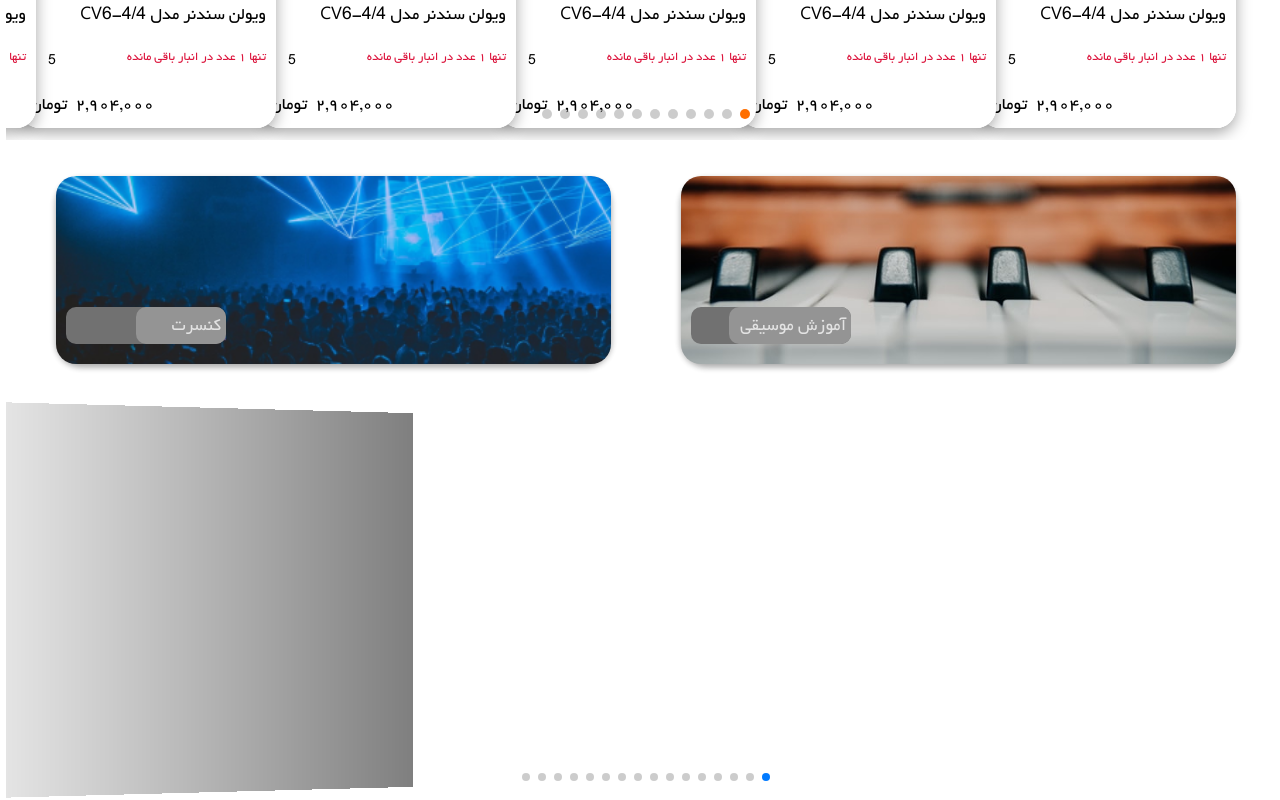
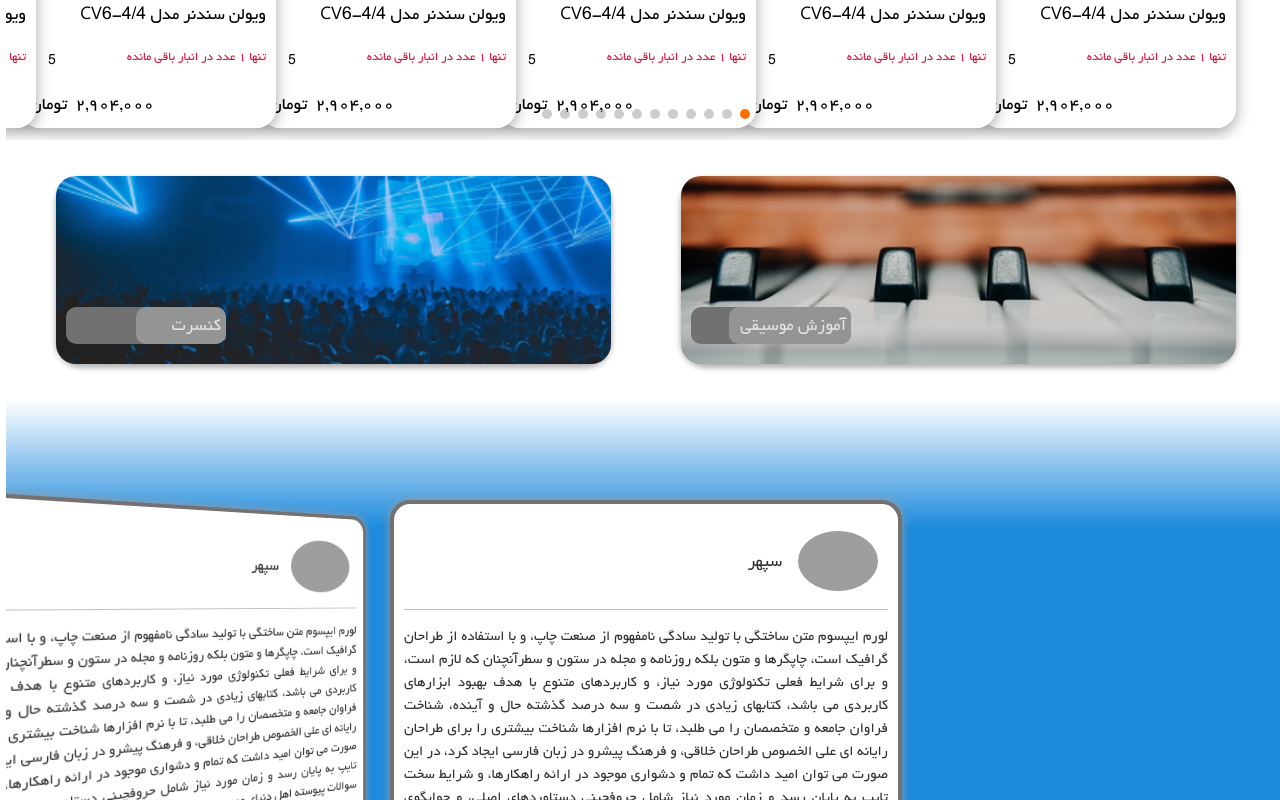
Before and after one commit to sepehrzmn/dokan-shopping-web, a React (Create React App) app: page / in a window 1280 px wide. Shown: the part 1820-2620 px from the top of the page. Built offline with nearby package versions, Linux system fonts and the light colour scheme; grey boxes are pictures that could not be loaded; some icons are missing; a web font is replaced by a local one.

Commit message:
update Comment and Comments

```diff
--- /dev/null
+++ b/src/Components/Comment/Comment.css
@@ -0,0 +1,26 @@
+.comment {
+	background: white;
+	box-shadow: 0 0 10px rgb(154, 154, 154);
+	padding: 10px;
+	border-radius: 20px;
+	border: 4px solid rgb(115, 113, 113);
+	color: rgb(52, 52, 52);
+}
+.c-title {
+	display: flex;
+	align-items: center;
+	gap: 1rem;
+	border-bottom: 1px solid rgb(192, 191, 191);
+	padding: 10px;
+}
+.c-title > img {
+	border-radius: 50%;
+	max-width: 80px !important;
+}
+.c-title > h4 {
+	font-weight: 100;
+}
+.c-body > p {
+	text-align: justify;
+	font-size: 15px;
+}
--- /dev/null
+++ b/src/Components/Comment/Comment.jsx
@@ -0,0 +1,32 @@
+import React from "react";
+import "./Comment.css";
+function Comment() {
+	return (
+		<div className="comment">
+			<div className="c-title">
+				<img
+					src="https://images.unsplash.com/photo-1633332755192-727a05c4013d?ixlib=rb-1.2.1&ixid=MnwxMjA3fDB8MHxwaG90by1wYWdlfHx8fGVufDB8fHx8&auto=format&fit=crop&w=80&q=80"
+					alt="user"
+				/>
+				<h4>سپهر</h4>
+			</div>
+			<div className="c-body">
+				<p>
+					لورم ایپسوم متن ساختگی با تولید سادگی نامفهوم از صنعت چاپ، و با
+					استفاده از طراحان گرافیک است، چاپگرها و متون بلکه روزنامه و مجله در
+					ستون و سطرآنچنان که لازم است، و برای شرایط فعلی تکنولوژی مورد نیاز، و
+					کاربردهای متنوع با هدف بهبود ابزارهای کاربردی می باشد، کتابهای زیادی
+					در شصت و سه درصد گذشته حال و آینده، شناخت فراوان جامعه و متخصصان را می
+					طلبد، تا با نرم افزارها شناخت بیشتری را برای طراحان رایانه ای علی
+					الخصوص طراحان خلاقی، و فرهنگ پیشرو در زبان فارسی ایجاد کرد، در این
+					صورت می توان امید داشت که تمام و دشواری موجود در ارائه راهکارها، و
+					شرایط سخت تایپ به پایان رسد و زمان مورد نیاز شامل حروفچینی دستاوردهای
+					اصلی، و جوابگوی سوالات پیوسته اهل دنیای موجود طراحی اساسا مورد استفاده
+					قرار گیرد.
+				</p>
+			</div>
+		</div>
+	);
+}
+
+export default Comment;
--- a/src/Components/Comments/Comments.jsx
+++ b/src/Components/Comments/Comments.jsx
@@ -2,9 +2,9 @@ import React from "react";
 import "./comments.css";
 import "swiper/css";
 import "swiper/css/effect-coverflow";
-import "swiper/css/pagination";
 import { Swiper, SwiperSlide } from "swiper/react";
 import { EffectCoverflow, Pagination } from "swiper";
+import Comment from "../Comment/Comment";
 
 function Comments() {
 	return (
@@ -14,24 +14,27 @@ function Comments() {
 				grabCursor={true}
 				centeredSlides={true}
 				slidesPerView={"auto"}
-				style={{ height: "100%", width: "40%", overflow: "visible" }}
+				style={{
+					height: "50%",
+					width: "40%",
+					overflow: "visible",
+				}}
 				coverflowEffect={{
-					rotate: 10,
+					rotate: 50,
 					stretch: 10,
-					depth: 40,
+					depth: 50,
 					modifier: 1,
-					slideShadows: true,
+					slideShadows: false,
 				}}
-				pagination={true}
-				modules={[EffectCoverflow, Pagination]}
+				modules={[EffectCoverflow]}
 				className="mySwiper"
 			>
 				{Array(16)
 					.fill("")
 					.map(() => {
 						return (
-							<SwiperSlide style={{ width: "100%" }}>
-								{/* <Comment /> */}
+							<SwiperSlide style={{ height: "max-content" }}>
+								<Comment />
 							</SwiperSlide>
 						);
 					})}
--- a/src/Components/Comments/comments.css
+++ b/src/Components/Comments/comments.css
@@ -1,4 +1,13 @@
 .comments {
 	height: 50vh;
 	overflow: hidden;
+	display: flex;
+	align-items: center;
+	justify-content: center;
+
+	background: linear-gradient(
+		to bottom,
+		#ffffff,
+		rgba(8, 127, 218, 0.914) 10vw
+	);
 }
```
